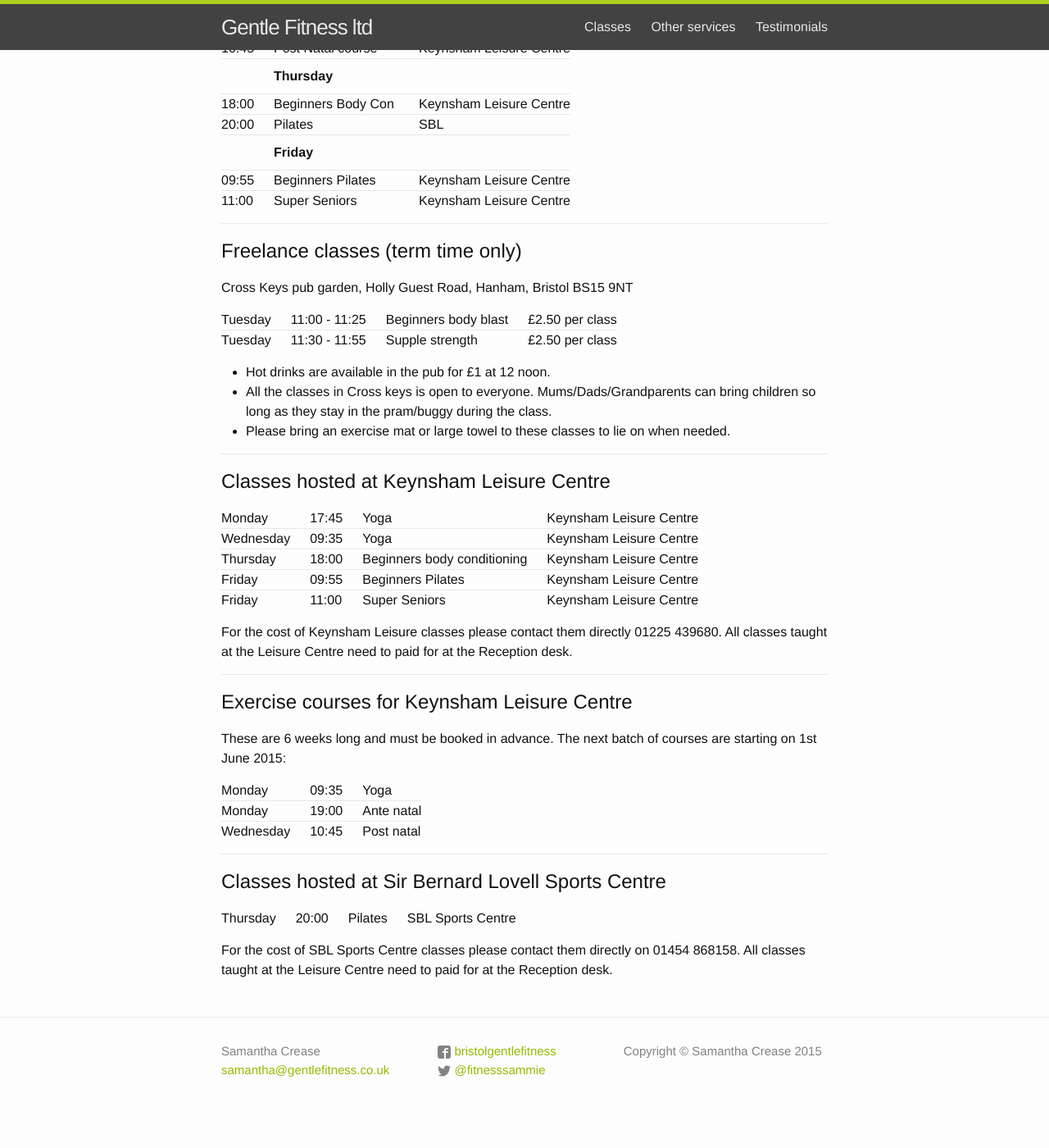
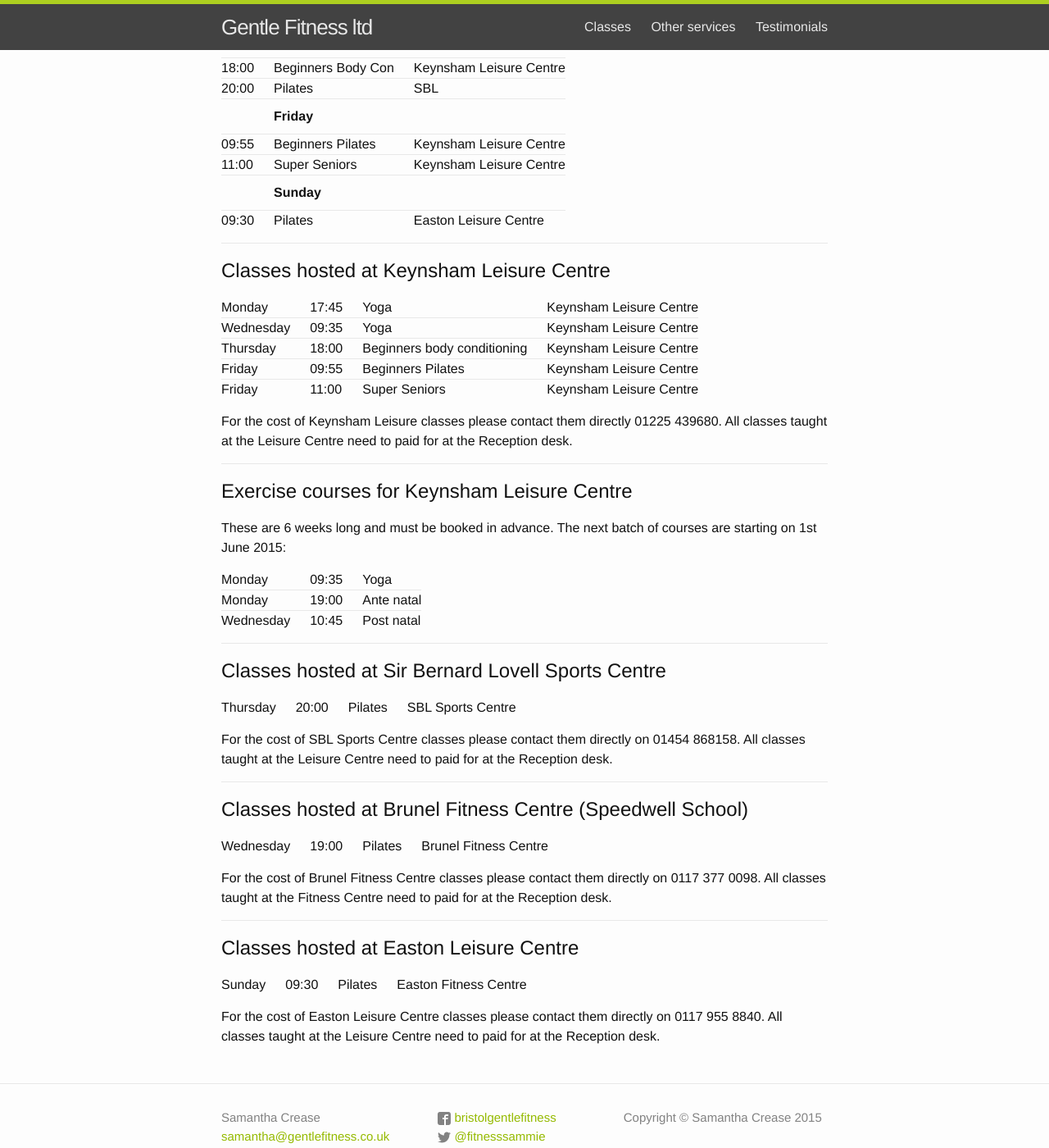
Before and after one commit to gentlefitness-www/gentlefitness-www, a Jekyll site: the page built from classes.md, in a window 1280 px wide and 1400 px high, scrolled down 649 px. Shown: the whole window at 82% size. Built offline with Jekyll 4.4.1, drawn with Linux system fonts in a browser that asks for light colours; before the commit the page ends 2025 px from its top, so only the background shows below that; some of the changed text lies outside the part shown.

Commit message:
Updated classes page copy

```diff
--- a/classes.md
+++ b/classes.md
@@ -9,10 +9,11 @@ permalink: /classes.html
 Gentle Fitness ltd offers:
 
 - [Community classes](#community-classes)
-- [Freelance classes](#freelance-classes-term-time-only)
 - [Classes hosted at Keynsham Leisure Centre](#classes-hosted-at-keynsham-leisure-centre)
 - [Excercise courses for Keynsham Leisure Centre](#exercise-courses-for-keynsham-leisure-centre)
 - [Classes hosted at Sir Bernard Lovell Sports Centre](#classes-hosted-at-sir-bernard-lovell-sports-centre)
+- [Classes hosted at Brunel Fitness Centre](#classes-hosted-at-brunel-fitness-centre-speedwell-school)
+- [Classes hosted at Easton Leisure Centre](#classes-hosted-at-easton-leisure-centre)
 
 ## Community classes
 
@@ -23,33 +24,18 @@ For the most up to date classes please check out my
 |09:35|Yoga course         |Keynsham Leisure Centre|
 |17:45|Yoga class          |Keynsham Leisure Centre|
 |19:00|Ante Natal course   |Keynsham Leisure Centre|
-||**Tuesday**                                      |
-|11:00|Beginners Body Blast|Cross Keys Pub         |
-|11:30|Supple Strength     |Cross Keys Pub         |
 ||**Wednesday**                                    |
 |09:35|Yoga class          |Keynsham Leisure Centre|
 |10:45|Post Natal course   |Keynsham Leisure Centre|
+|19:00|Pilates             |Brunel Fitness Centre  |
 ||**Thursday**                                     |
 |18:00|Beginners Body Con  |Keynsham Leisure Centre|
 |20:00|Pilates             |SBL                    |
 ||**Friday**                                       |
 |09:55|Beginners Pilates   |Keynsham Leisure Centre|
 |11:00|Super Seniors       |Keynsham Leisure Centre|
-
--------------------------------------------------------------------------------
-
-## Freelance classes (term time only)
-
-Cross Keys pub garden, Holly Guest Road, Hanham, Bristol BS15 9NT
-
-|Tuesday|11:00 - 11:25|Beginners body blast|£2.50 per class|
-|Tuesday|11:30 - 11:55|Supple strength     |£2.50 per class|
-
-- Hot drinks are available in the pub for £1 at 12 noon.
-- All the classes in Cross keys is open to everyone.
-Mums/Dads/Grandparents can bring children so long
-as they stay in the pram/buggy during the class.
-- Please bring an exercise mat or large towel to these classes to lie on when needed.
+||**Sunday**                                       |
+|09:30|Pilates             |Easton Leisure Centre  |
 
 -------------------------------------------------------------------------------
 
@@ -83,3 +69,21 @@ The next batch of courses are starting on 1st June 2015:
 
 For the cost of SBL Sports Centre classes please contact them directly on 01454 868158.
 All classes taught at the Leisure Centre need to paid for at the Reception desk.
+
+-------------------------------------------------------------------------------
+
+## Classes hosted at Brunel Fitness Centre (Speedwell School)
+
+|Wednesday|19:00|Pilates|Brunel Fitness Centre|
+
+For the cost of Brunel Fitness Centre classes please contact them directly on 0117 377 0098.
+All classes taught at the Fitness Centre need to paid for at the Reception desk.
+
+-------------------------------------------------------------------------------
+
+## Classes hosted at Easton Leisure Centre
+
+|Sunday|09:30|Pilates|Easton Fitness Centre|
+
+For the cost of Easton Leisure Centre classes please contact them directly on 0117 955 8840.
+All classes taught at the Leisure Centre need to paid for at the Reception desk.
```
